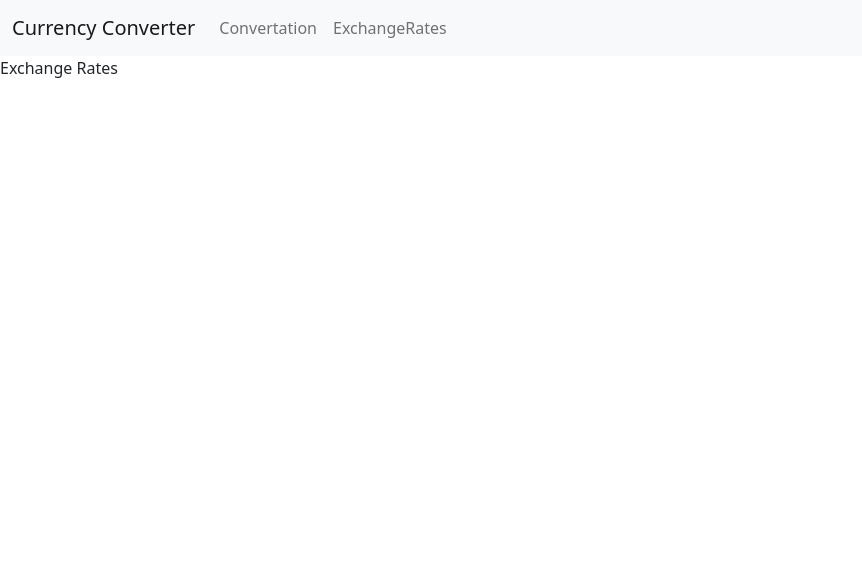
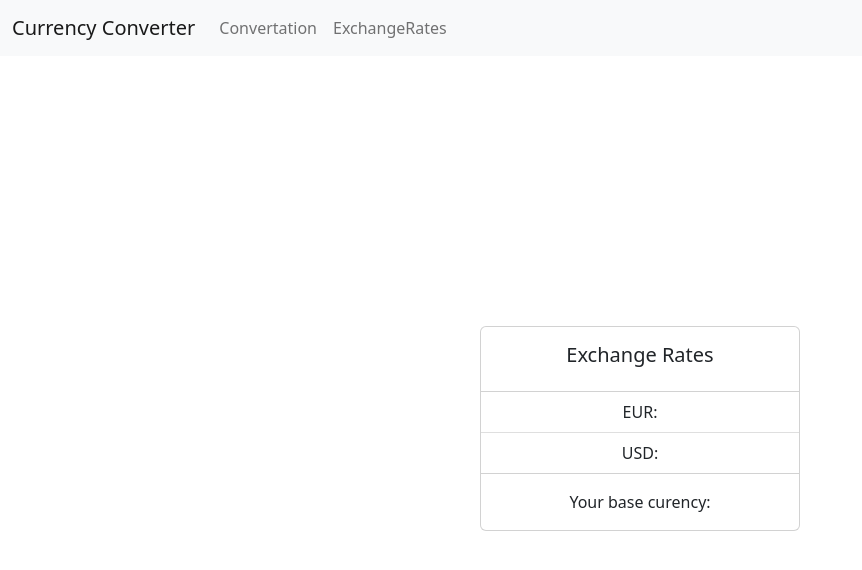
Before and after one commit to kaamosdao/currency-converter, a React app: page /exchangerates in a window 1280 px wide. Shown: the top 570 px of the page, without its empty margins (0-862 px from the left). Built offline with nearby package versions, Linux system fonts and the light colour scheme; no server answers.

Commit message:
add exchange rates ui

```diff
--- a/index.html
+++ b/index.html
@@ -6,7 +6,7 @@
     <meta name="viewport" content="width=device-width, initial-scale=1.0" />
     <title>Currency converter</title>
   </head>
-  <body class="body">
-    <div class="root" id="root"></div>
+  <body class="body vh-100">
+    <div class="root h-100" id="root"></div>
   </body>
 </html>
--- a/src/Layout.tsx
+++ b/src/Layout.tsx
@@ -8,13 +8,19 @@ const Layout: React.FC = () => (
         <span className="navbar-brand mb-0 h1">Currency Converter</span>
         <div className="collapse navbar-collapse" id="navbarNavAltMarkup">
           <div className="navbar-nav">
-            <Link className="nav-link" to="/">Convertation</Link>
-            <Link className="nav-link" to="/exchangerates">ExchangeRates</Link>
+            <Link className="nav-link" to="/">
+              Convertation
+            </Link>
+            <Link className="nav-link" to="/exchangerates">
+              ExchangeRates
+            </Link>
           </div>
         </div>
       </div>
     </nav>
-    <Outlet />
+    <div className="h-100 d-flex justify-content-center align-items-center">
+      <Outlet />
+    </div>
   </div>
 );
 
--- a/src/components/ExchangeRates.tsx
+++ b/src/components/ExchangeRates.tsx
@@ -1,22 +1,100 @@
-import React, { useEffect } from 'react';
+import React, { useEffect, useState } from 'react';
 import axios from 'axios';
+import IRate from '../interfaces/interfaces';
 
 const ExchangeRates: React.FC = () => {
+  const [baseCurrency, setBaseCurrency] = useState('');
+  const [rates, setRates] = useState<IRate>({});
+  const [targetRates, setTargetRates] = useState(['EUR', 'USD']);
+
   useEffect(() => {
     const getCurrency = async () => {
       const geoLocationApiAdress = `https://ipgeolocation.abstractapi.com/v1/?api_key=${process.env.REACT_APP_GEO_KEY}`;
       const response = await axios.get(geoLocationApiAdress);
-      return response.data.currency.currency_code;
+      setBaseCurrency(response.data.currency.currency_code);
     };
-    const getExchangeRates = async (baseCurrency: string) => {
-      const exchangeRatesApiAdress = `https://exchange-rates.abstractapi.com/v1/live?api_key=${process.env.REACT_APP_RATES_KEY}&base=${baseCurrency}`;
-      const response = await axios.get(exchangeRatesApiAdress);
-      console.log(response.data.exchange_rates);
-    };
-    getCurrency().then((base) => getExchangeRates(base));
-  });
+    getCurrency();
+  }, []);
 
-  return <p>Exchange Rates</p>;
+  useEffect(() => {
+    if (baseCurrency === 'EUR') {
+      setTargetRates(['USD']);
+    }
+    if (baseCurrency === 'USD') {
+      setTargetRates(['EUR']);
+    }
+  }, [baseCurrency]);
+
+  useEffect(() => {
+    if (baseCurrency) {
+      const target = targetRates.join(',');
+      const getExchangeRates = async (currency: string) => {
+        const exchangeRatesApiAdress = `https://exchange-rates.abstractapi.com/v1/live?api_key=${process.env.REACT_APP_RATES_KEY}&base=${currency}&target=${target}`;
+        const response = await axios.get(exchangeRatesApiAdress);
+        setRates(response.data.exchange_rates);
+      };
+      getExchangeRates(baseCurrency);
+    }
+  }, [baseCurrency, targetRates]);
+
+  return (
+    <div className="card w-25  text-center">
+      <div className="card-body">
+        <h5 className="card-title">Exchange Rates</h5>
+      </div>
+      <ul className="list-group list-group-flush">
+        {targetRates.map((rate) => (
+          <li className="list-group-item" key={rate}>
+            {rate}
+            :
+            {' '}
+            {rates[rate]}
+          </li>
+        ))}
+      </ul>
+      <div className="card-body">
+        <p className="card-text">
+          Your base curency:
+          {' '}
+          {baseCurrency}
+        </p>
+      </div>
+    </div>
+  );
 };
 
 export default ExchangeRates;
+
+// import React, { useEffect, useState } from 'react';
+// import axios from 'axios';
+
+// const ExchangeRates: React.FC = () => {
+//   const [baseCurrency, setBaseCurrency] = useState('');
+//   const [exchangeRates, setExchangeRates] = useState({});
+
+//   useEffect(() => {
+//     const getCurrency = async () => {
+//       const geoLocationApiAdress = `https://ipgeolocation.abstractapi.com/v1/?api_key=${process.env.REACT_APP_GEO_KEY}`;
+//       const response = await axios.get(geoLocationApiAdress);
+//       setBaseCurrency(response.data.currency.currency_code);
+//     };
+
+//     const getExchangeRates = async (currency: string) => {
+//       const exchangeRatesApiAdress = `https://exchange-rates.abstractapi.com/v1/live?api_key=${process.env.REACT_APP_RATES_KEY}&base=${currency}`;
+//       const response = await axios.get(exchangeRatesApiAdress);
+//       setExchangeRates(response.data.exchange_rates);
+//     };
+
+//     getCurrency();
+//     getExchangeRates(baseCurrency);
+//   }, [baseCurrency]);
+
+//   return (
+//     <div className="">
+//       <p>{baseCurrency}</p>
+//       <p>{JSON.stringify(exchangeRates)}</p>
+//     </div>
+//   );
+// };
+
+// export default ExchangeRates;
--- /dev/null
+++ b/src/interfaces/interfaces.tsx
@@ -0,0 +1,4 @@
+interface IRate {
+  readonly [rateName: string]: string;
+}
+export default IRate;
```
